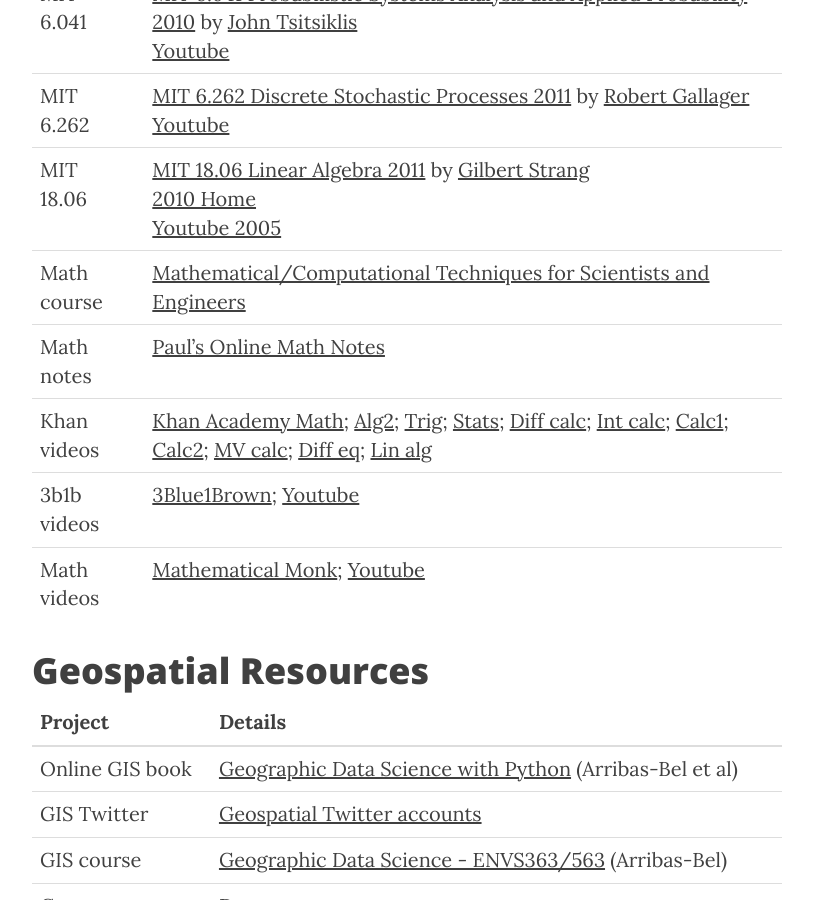
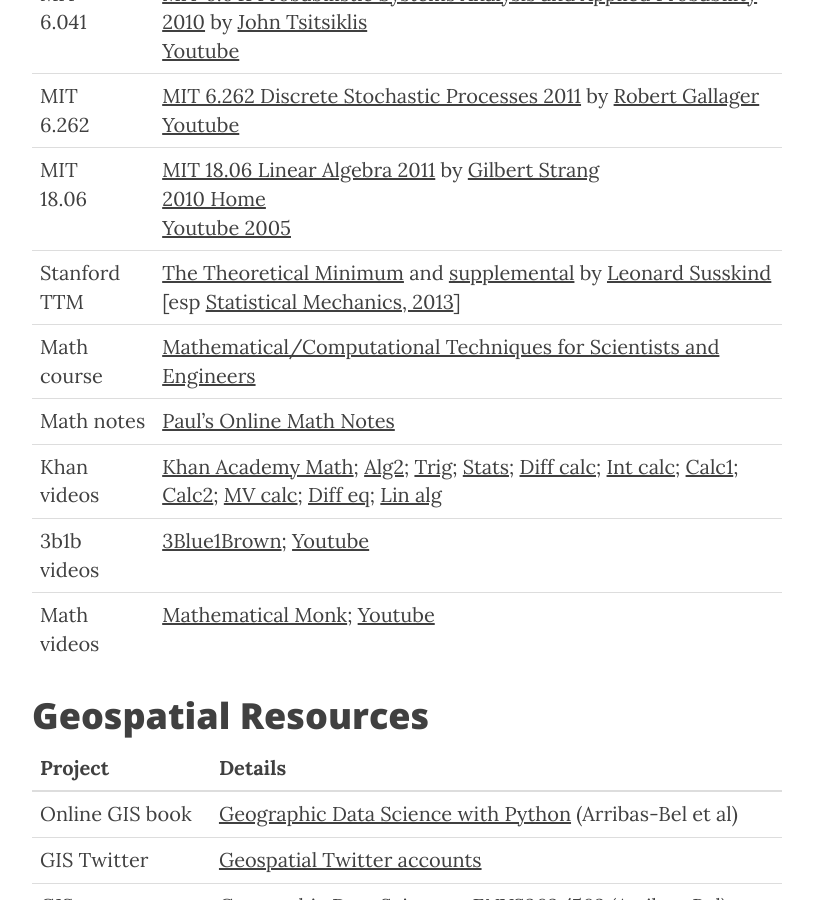
Before and after one commit to dylanhogg/dylanhogg.github.io, a Jekyll site: the page built from study.md, in a window 1280 px wide and 900 px high, scrolled down 5178 px. Shown: the whole window, without its empty margins (233-1046 px from the left). Built offline with Jekyll 4.4.1, drawn with Linux system fonts in a browser that asks for light colours; nearby versions of some CDN libraries.

Commit message:
Update study.

```diff
--- a/study.md
+++ b/study.md
@@ -100,6 +100,7 @@ header-img: "img/apps-bg.jpg"
 | MIT <br />6.041 | [MIT 6.041 Probabilistic Systems Analysis and Applied Probability 2010](https://ocw.mit.edu/courses/6-041-probabilistic-systems-analysis-and-applied-probability-fall-2010/pages/lecture-notes/) by [John Tsitsiklis](https://www.mit.edu/~jnt/home.html) <br />[Youtube](https://www.youtube.com/playlist?list=PLUl4u3cNGP61MdtwGTqZA0MreSaDybji8)                                                                                                                                                                                                                                                                                                                                    |
 | MIT <br />6.262 | [MIT 6.262 Discrete Stochastic Processes 2011](https://ocw.mit.edu/courses/6-262-discrete-stochastic-processes-spring-2011/video_galleries/video-lectures/) by [Robert Gallager](https://www.rle.mit.edu/rgallager/) <br />[Youtube](https://www.youtube.com/playlist?list=PLEEF5322B331C1B98)                                                                                                                                                                                                                                                                                                                                                                                         |
 | MIT <br />18.06 | [MIT 18.06 Linear Algebra 2011](https://ocw.mit.edu/courses/18-06sc-linear-algebra-fall-2011/) by [Gilbert Strang](https://math.mit.edu/~gs/) <br />[2010 Home](https://ocw.mit.edu/courses/18-06-linear-algebra-spring-2010/) <br />[Youtube 2005](https://www.youtube.com/playlist?list=PLE7DDD91010BC51F8)                                                                                                                                                                                                                                                                                                                                                                          |
+| Stanford TTM    | [The Theoretical Minimum](https://theoreticalminimum.com/courses) and [supplemental](https://theoreticalminimum.com/courses/supplemental) by [Leonard Susskind](https://sitp.stanford.edu/people/leonard-susskind) [esp [Statistical Mechanics, 2013](https://www.youtube.com/playlist?list=PLpi18tMShZSAQFNTb8Ji7EgCFP9lXbkOe)]                                                                                                                                                                                                                                                                                                                                                       |
 | Math course     | [Mathematical/Computational Techniques for Scientists and Engineers](https://primer-computational-mathematics.github.io/book/c_mathematics/intro.html)                                                                                                                                                                                                                                                                                                                                                                                                                                                                                                                                 |
 | Math notes      | [Paul's Online Math Notes](https://tutorial.math.lamar.edu/)                                                                                                                                                                                                                                                                                                                                                                                                                                                                                                                                                                                                                           |
 | Khan videos     | [Khan Academy Math](https://www.khanacademy.org/math); [Alg2](https://www.khanacademy.org/math/algebra2); [Trig](https://www.khanacademy.org/math/trigonometry); [Stats](https://www.khanacademy.org/math/statistics-probability); [Diff calc](https://www.khanacademy.org/math/differential-calculus); [Int calc](https://www.khanacademy.org/math/integral-calculus); [Calc1](https://www.khanacademy.org/math/calculus-1); [Calc2](https://www.khanacademy.org/math/calculus-2); [MV calc](https://www.khanacademy.org/math/multivariable-calculus); [Diff eq](https://www.khanacademy.org/math/differential-equations); [Lin alg](https://www.khanacademy.org/math/linear-algebra) |
```
Also changed, not shown: 1 other file.
